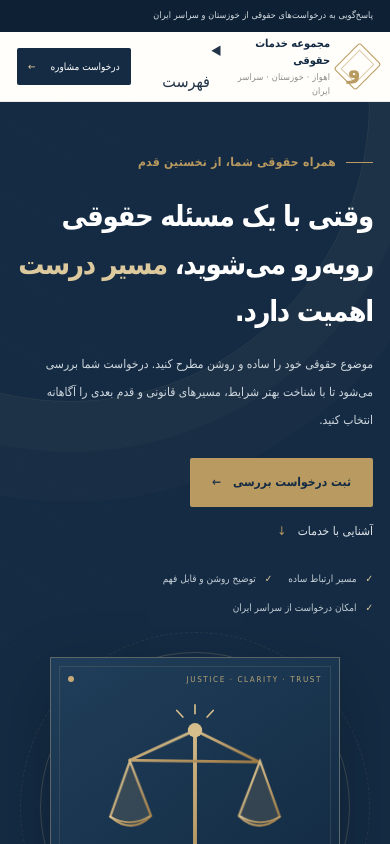
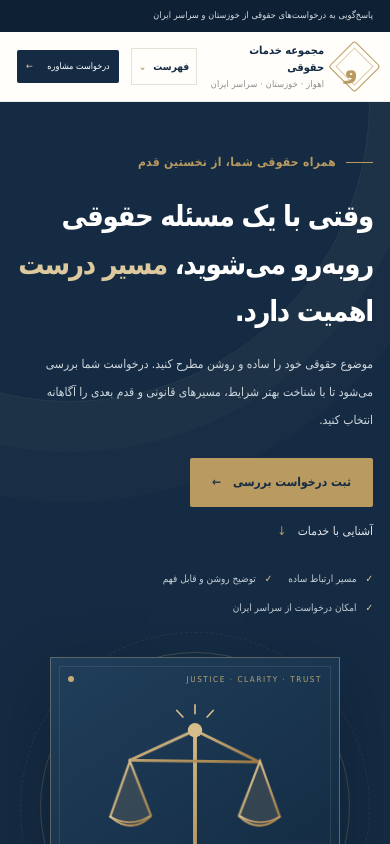
Before and after one commit to ahmadmousavi5908-crypto/vakilsite, a Next.js app: page / in a window 390 px wide. Shown: the top 844 px of the page. Built offline with nearby package versions, Linux system fonts and the light colour scheme; no server answers.

Commit message:
Improve mobile navigation and accessibility defaults

```diff
--- a/src/app/globals.css
+++ b/src/app/globals.css
@@ -373,3 +373,102 @@ button,input,select,textarea{font:inherit}
 .privacy-content p{color:var(--muted);font-size:14px;line-height:2.2;margin:0}
 .privacy-content .feature-warning{margin:30px 0}
 .privacy-content .feature-primary{display:inline-flex;margin-top:12px}
+
+
+/* Accessibility and responsive navigation hardening */
+:focus-visible {
+  outline: 3px solid #c6a96f;
+  outline-offset: 3px;
+}
+html {
+  overflow-x: clip;
+}
+@media (prefers-reduced-motion: reduce) {
+  html {
+    scroll-behavior: auto;
+  }
+  *,
+  *::before,
+  *::after {
+    animation-duration: 0.01ms !important;
+    animation-iteration-count: 1 !important;
+    transition-duration: 0.01ms !important;
+    scroll-behavior: auto !important;
+  }
+}
+.mobile-menu {
+  display: none;
+  position: relative;
+  color: var(--navy);
+}
+.mobile-menu summary {
+  list-style: none;
+  cursor: pointer;
+  border: 1px solid var(--line);
+  padding: 8px 11px;
+  min-width: 64px;
+  text-align: center;
+  font-size: 11px;
+  font-weight: 700;
+}
+.mobile-menu summary::-webkit-details-marker {
+  display: none;
+}
+.mobile-menu summary::after {
+  content: "⌄";
+  margin-right: 7px;
+  color: var(--gold);
+}
+.mobile-menu[open] summary::after {
+  content: "⌃";
+}
+.mobile-menu nav {
+  position: absolute;
+  top: calc(100% + 10px);
+  right: 0;
+  z-index: 50;
+  display: grid;
+  gap: 0;
+  width: min(280px, calc(100vw - 34px));
+  padding: 7px 14px;
+  background: #fffefa;
+  border: 1px solid var(--line);
+  box-shadow: 0 16px 35px rgba(13, 32, 52, .16);
+}
+.mobile-menu nav a {
+  padding: 11px 4px;
+  border-bottom: 1px solid #eee9df;
+  font-size: 12px;
+  color: var(--navy);
+}
+.mobile-menu nav a:last-child {
+  border-bottom: 0;
+  color: #927648;
+  font-weight: 700;
+}
+@media (max-width: 900px) {
+  .desktop-nav {
+    display: none;
+  }
+  .mobile-menu {
+    display: block;
+    margin-right: auto;
+  }
+  .nav-wrap {
+    gap: 12px;
+  }
+  .brand {
+    min-width: 0;
+  }
+}
+@media (max-width: 420px) {
+  .nav-cta {
+    padding: 8px 9px;
+    font-size: 9px;
+  }
+  .mobile-menu summary {
+    min-width: 54px;
+    padding: 8px 7px;
+    font-size: 10px;
+  }
+}
```
